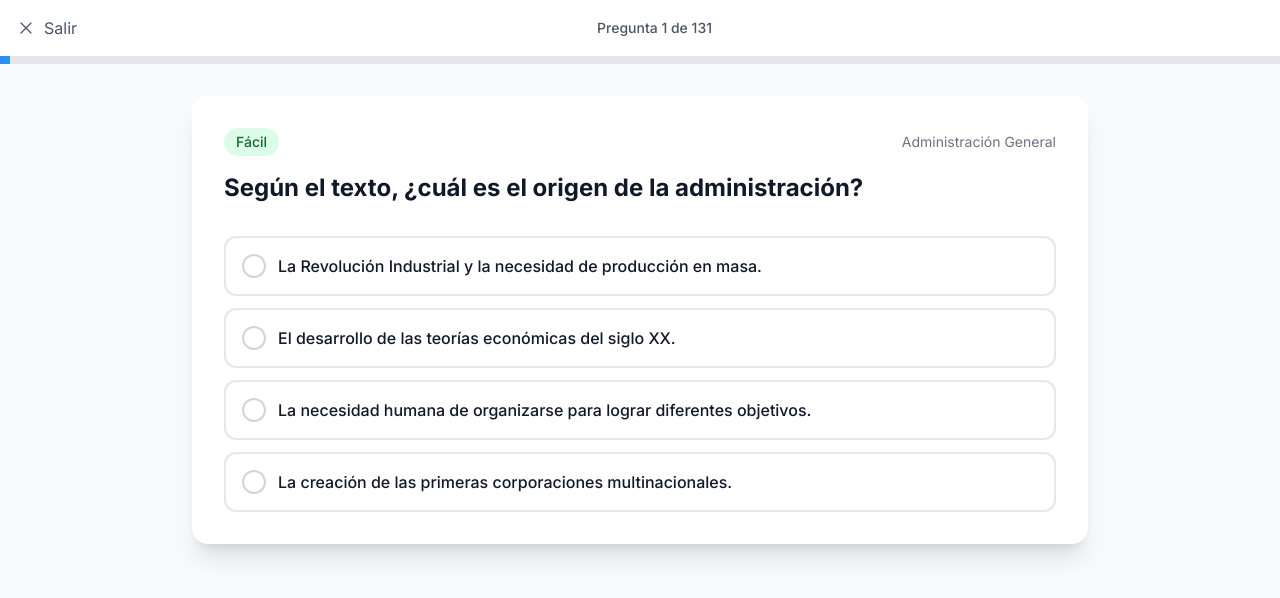
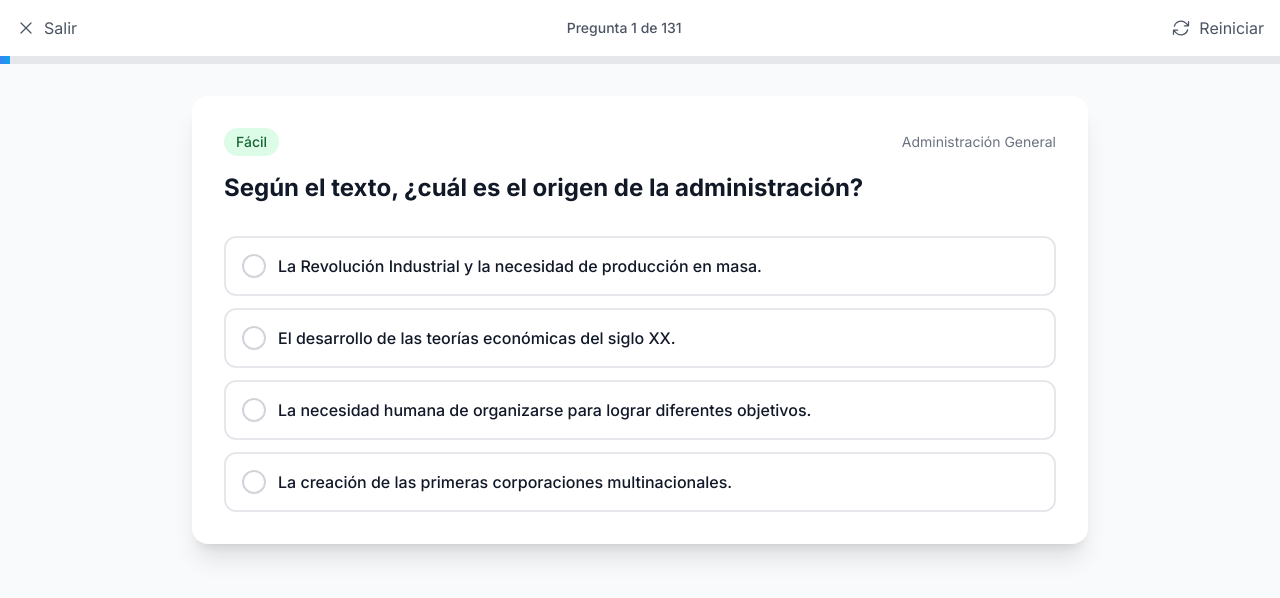
Before and after one commit to brahianf1/adr-web, a React (Vite) app: page /quizzes in a window 1280 px wide. Both pictures are taken after a click on the button "Comenzar Quiz". Shown: the top 598 px of the page. Built offline with nearby package versions, Linux system fonts and the light colour scheme.

Commit message:
feat: add restart functionality for current quiz with shuffling options

```diff
--- a/src/pages/Quizzes.jsx
+++ b/src/pages/Quizzes.jsx
@@ -165,6 +165,32 @@ const Quizzes = () => {
     resetQuiz()
     // Small delay to ensure state is reset, then start new quiz
     setTimeout(() => startQuiz(), 100)
+  }
+
+  const restartCurrentQuiz = () => {
+    // Restart quiz without exiting quiz mode (no flicker)
+    let processedQuiz = [...filteredQuizzes]
+
+    // Apply shuffling if enabled
+    if (isShuffled) {
+      processedQuiz = processedQuiz.sort(() => Math.random() - 0.5)
+    }
+
+    // Shuffle options for each question if enabled
+    if (shuffleOptions) {
+      processedQuiz = processedQuiz.map(question => ({
+        ...question,
+        options: [...question.options].sort(() => Math.random() - 0.5)
+      }))
+    }
+
+    // Reset quiz state without changing isQuizActive
+    setCurrentQuiz(processedQuiz)
+    setCurrentQuestionIndex(0)
+    setSelectedAnswer('')
+    setShowResult(false)
+    setQuizResults([])
+    setIsTransitioning(false)
   }
 
   const getDifficultyColor = (difficulty) => {
@@ -342,7 +368,15 @@ const Quizzes = () => {
             Pregunta {currentQuestionIndex + 1} de {currentQuiz.length}
           </div>
 
-          <div className="w-8"> {/* Spacer for balance */}
+          <div className="flex items-center space-x-3">
+            <button
+              onClick={restartCurrentQuiz}
+              className="flex items-center space-x-2 text-gray-600 dark:text-gray-400 hover:text-gray-900 dark:hover:text-white transition-colors"
+              title={`Reiniciar quiz${isShuffled || shuffleOptions ? ' con configuración actual' : ''}`}
+            >
+              <ArrowPathIcon className="w-5 h-5" />
+              <span className="hidden sm:inline">Reiniciar</span>
+            </button>
           </div>
         </div>
 
```
